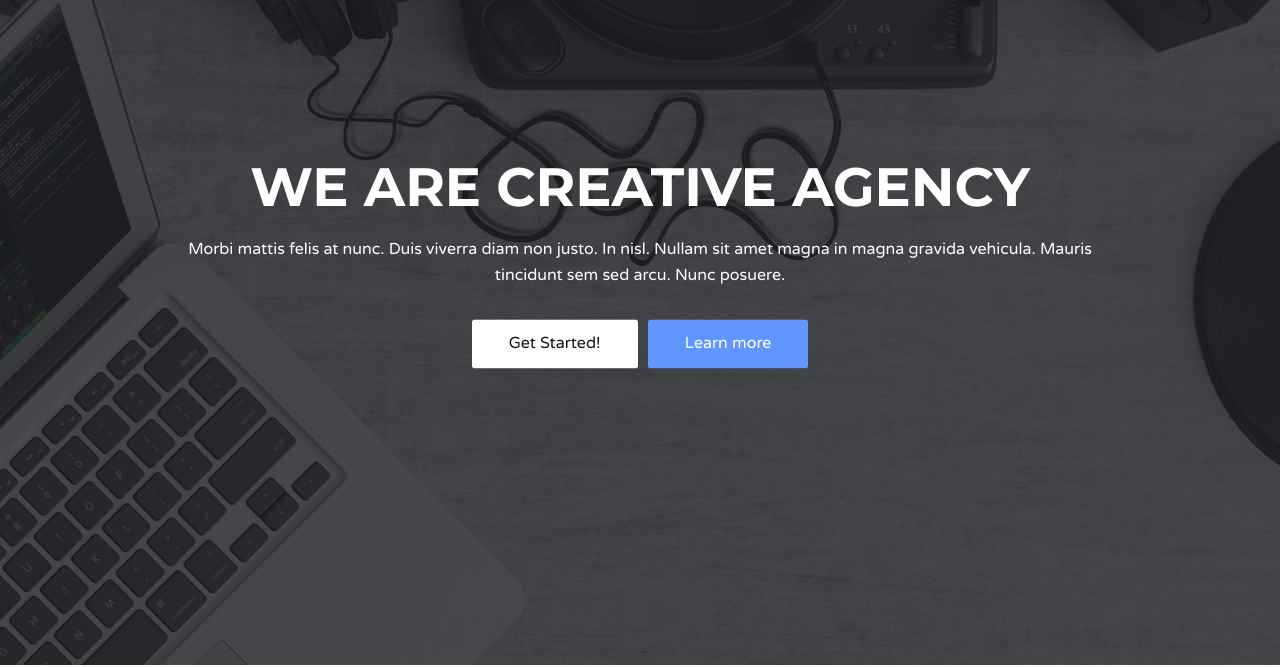
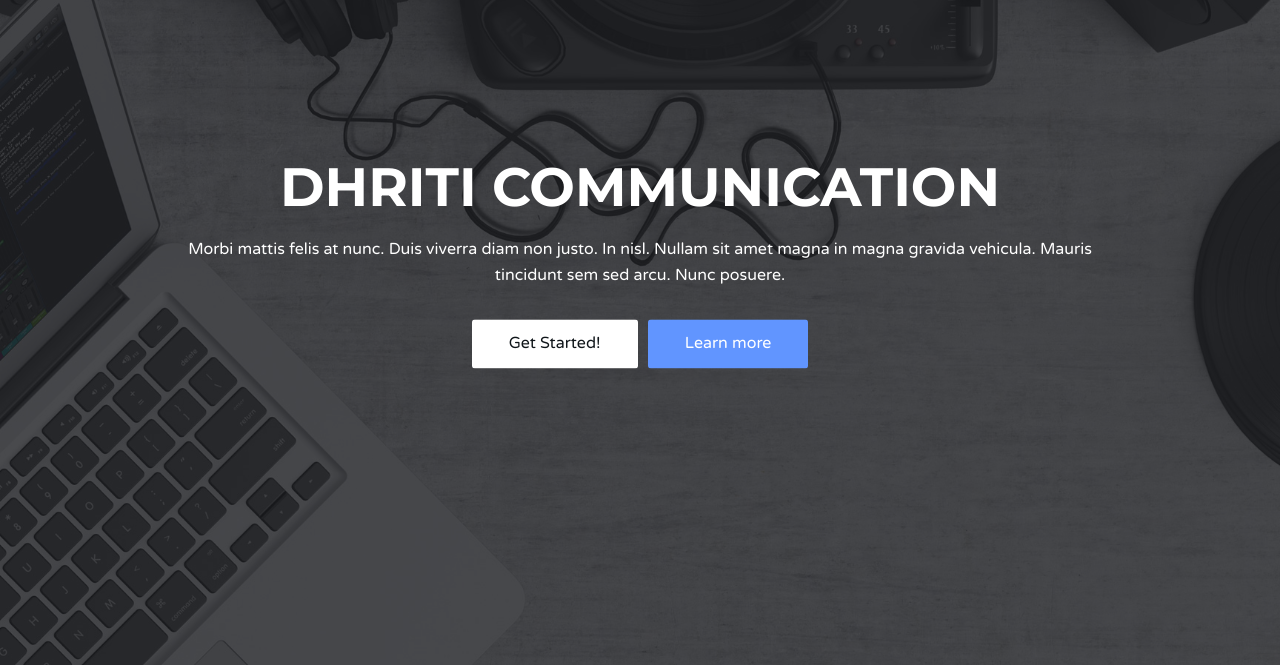
Before and after one commit to apurbar06/Ecommerce-website___Uttom-Roy, a plain HTML site: page index.html in a window 1280 px wide. Shown: the part 135-802 px from the top of the page. Drawn offline with Linux system fonts and the light colour scheme.

Commit message:
change headline

```diff
--- a/index.html
+++ b/index.html
@@ -80,7 +80,7 @@
 
 <div class="col-md-10 col-md-offset-1">
 <div class="home-content">
-<h1 class="white-text">We Are Creative Agency</h1>
+<h1 class="white-text">Dhriti communication</h1>
 <p class="white-text">Morbi mattis felis at nunc. Duis viverra diam non justo. In nisl. Nullam sit amet magna in magna gravida vehicula. Mauris tincidunt sem sed arcu. Nunc posuere.
 </p>
 <button class="white-btn">Get Started!</button>
```
